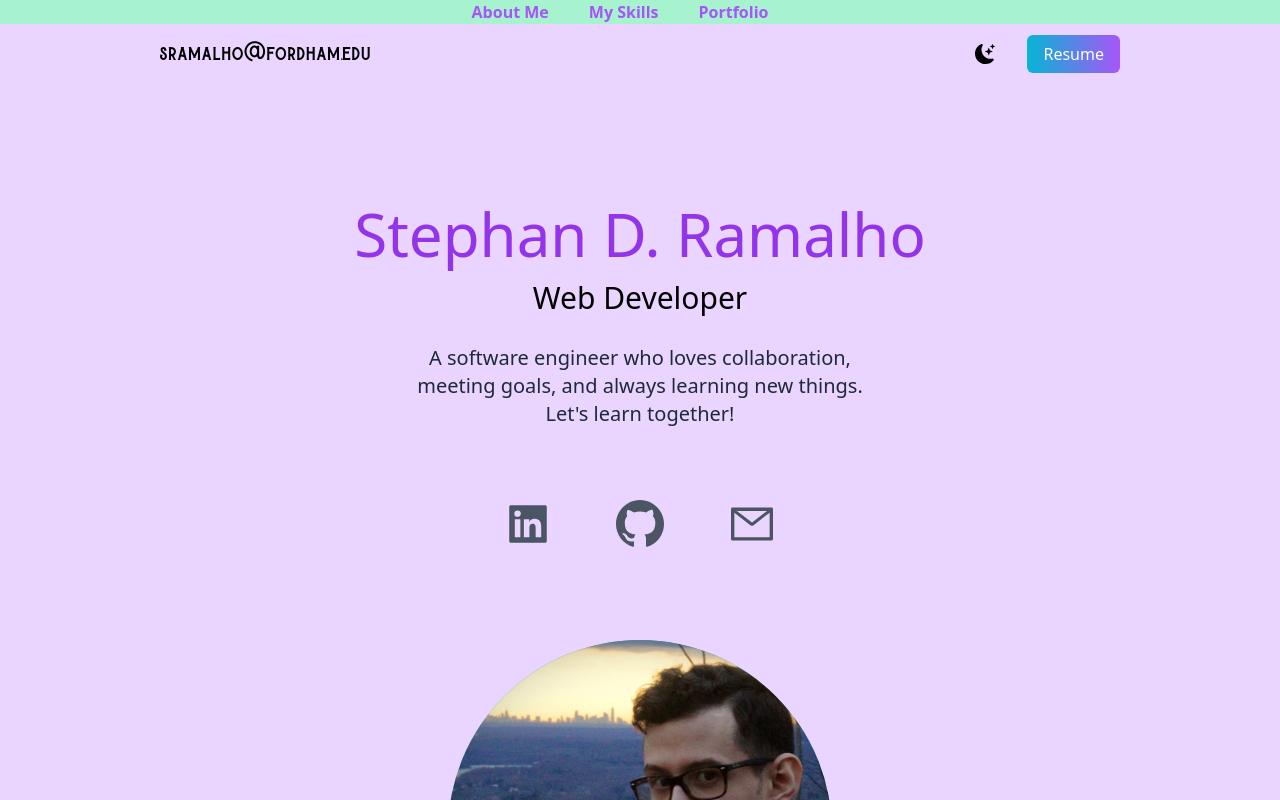
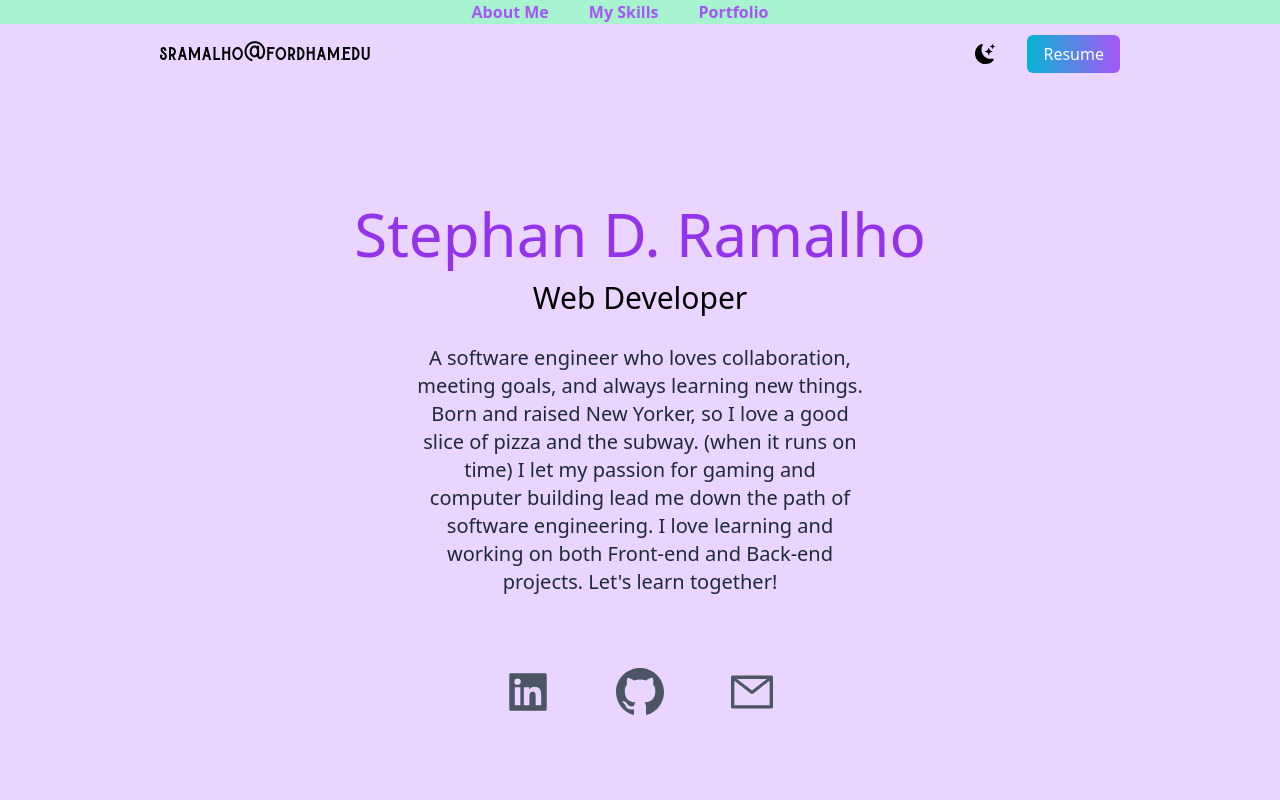
Before and after one commit to sramalho94/portfolio_2023, a Next.js app: page / in a window 1280 px wide. Shown: the top 800 px of the page. Built offline with nearby package versions, Linux system fonts and the light colour scheme.

Commit message:
changes to about me text

```diff
--- a/pages/index.js
+++ b/pages/index.js
@@ -129,7 +129,11 @@ export default function Home() {
             </h3>
             <p className="text-md py-5 leading-8 text-gray-800 md:text-xl mx-auto max-w-md dark:text-white">
               A software engineer who loves collaboration, meeting goals, and
-              always learning new things. Let's learn together!
+              always learning new things. Born and raised New Yorker, so I love
+              a good slice of pizza and the subway. (when it runs on time) I let
+              my passion for gaming and computer building lead me down the path
+              of software engineering. I love learning and working on both
+              Front-end and Back-end projects. Let's learn together!
             </p>
           </div>
           <div className="text-5xl flex justify-center gap-16 py-3 text-gray-600 dark:text-white">
```
